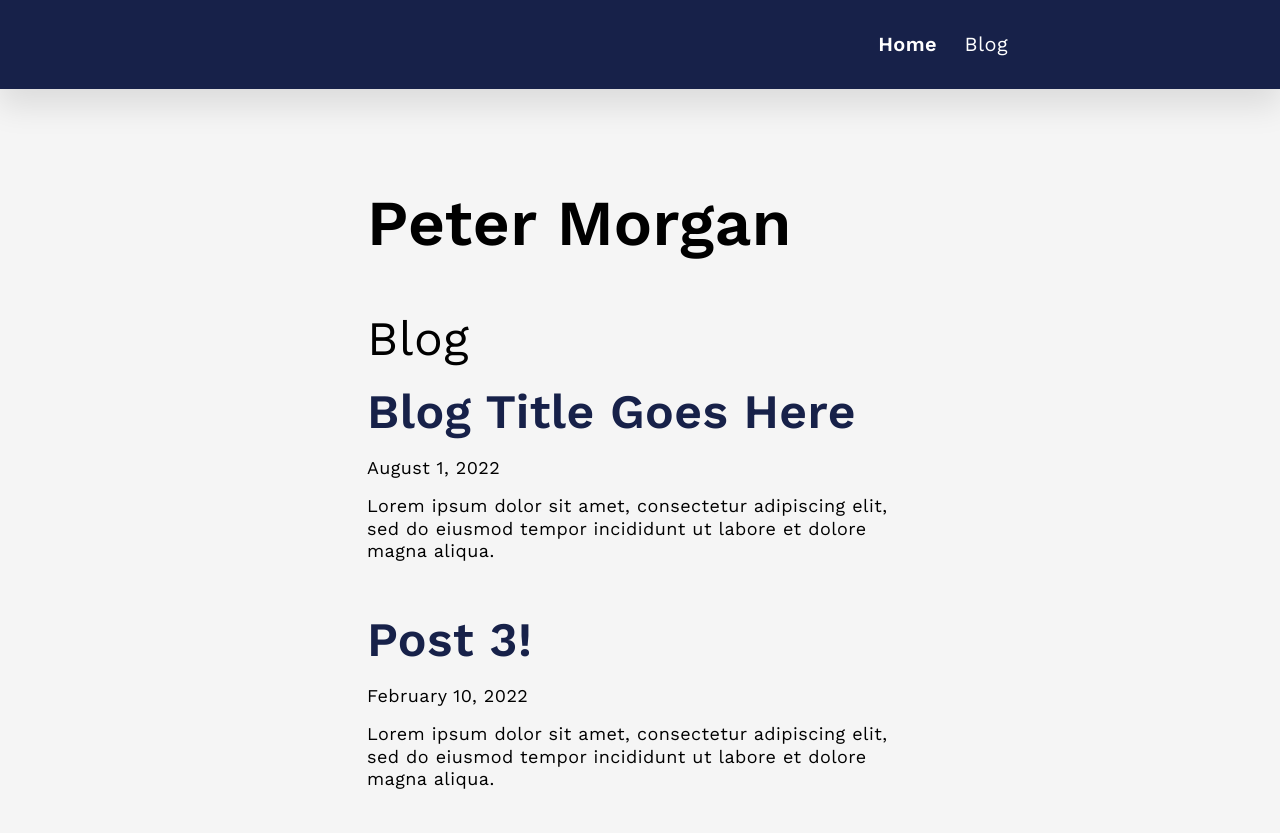
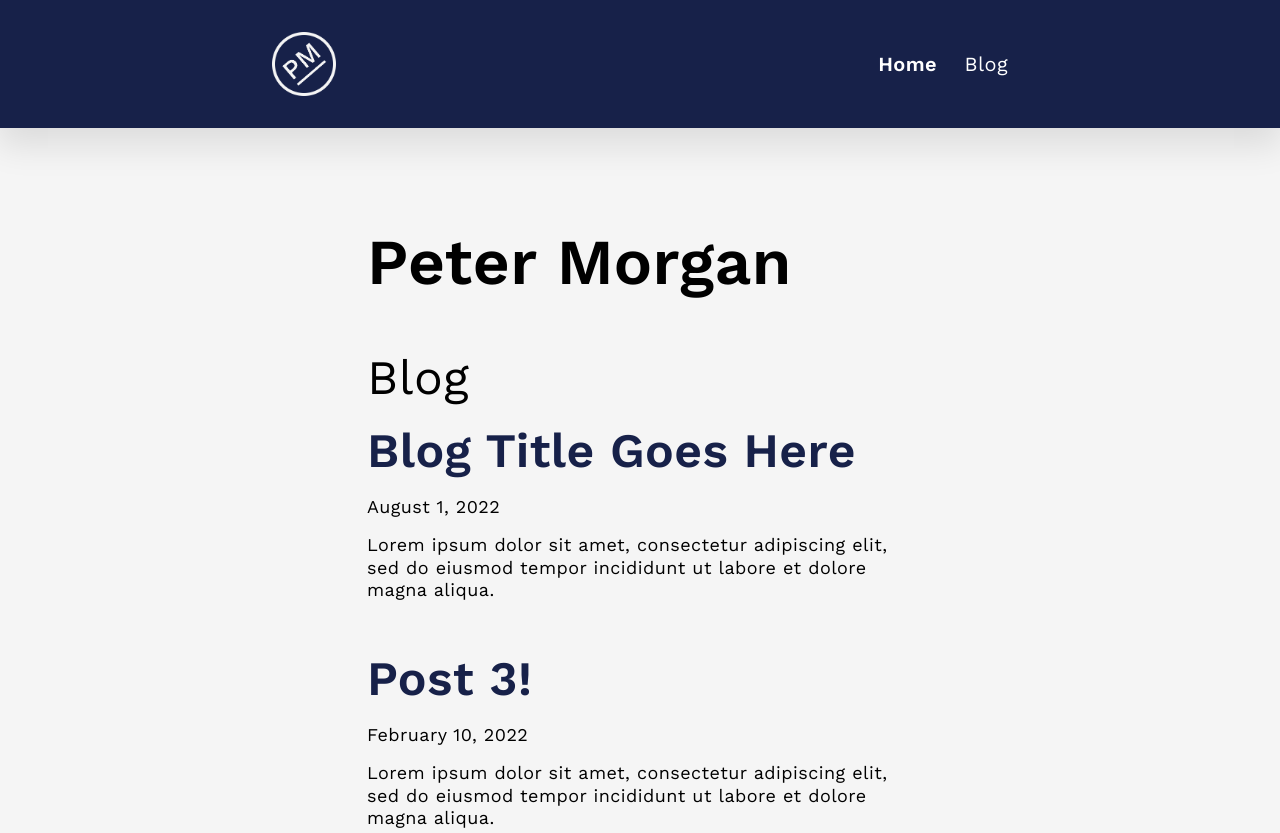
Before and after one commit to petermorgandev/petermorgan.dev, an Astro site: page / in a window 1280 px wide. Shown: the top 833 px of the page. Built offline with nearby package versions, Linux system fonts and the light colour scheme; Astro itself is replaced by a stand-in of ours.

Commit message:
Update Header.astro: Added wordmark for #7

```diff
--- a/src/components/Header.astro
+++ b/src/components/Header.astro
@@ -7,7 +7,10 @@ const currentPath = new URL(Astro.request.url).pathname;
 <header class="bg-blue">
 	<div class="container header-container">
 		<div class="row justify-content-center">
-			<div class="col-12 col-lg-10 col-xl-8 d-flex flex-column">
+			<div class="col-12 col-lg-10 col-xl-8 d-flex justify-content-between align-items-center">
+				<a href="/">
+					<img src="/header/wordmark-circle-rotated-transparency-173x173px.png" alt="Word mark: Letters PM inside a circle." width="173" height="173">
+				</a>
 				<ul>
 					{
 						HeaderMenu.map((menuItem) => (
@@ -33,8 +36,11 @@ const currentPath = new URL(Astro.request.url).pathname;
 		padding-bottom: 2rem;
 	}
 
+	img {
+		width: 64px;
+	}
+
 	ul {
-		align-self: flex-end;
 		list-style: none;
 		margin-bottom: 0;
 		margin-left: 0;
```
Also changed, not shown: public/header/wordmark-circle-rotated-transparency-173x173px.png (added).
